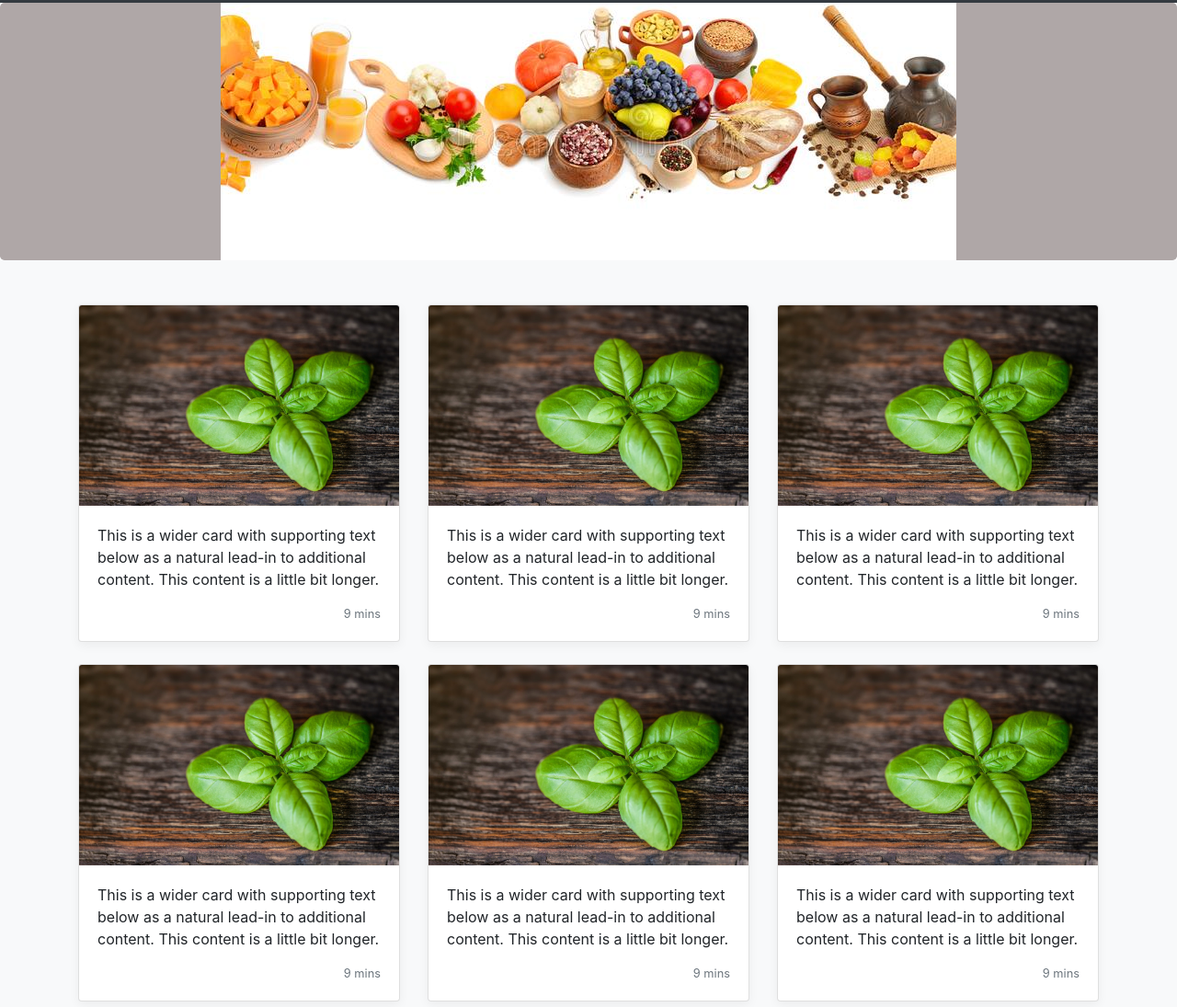
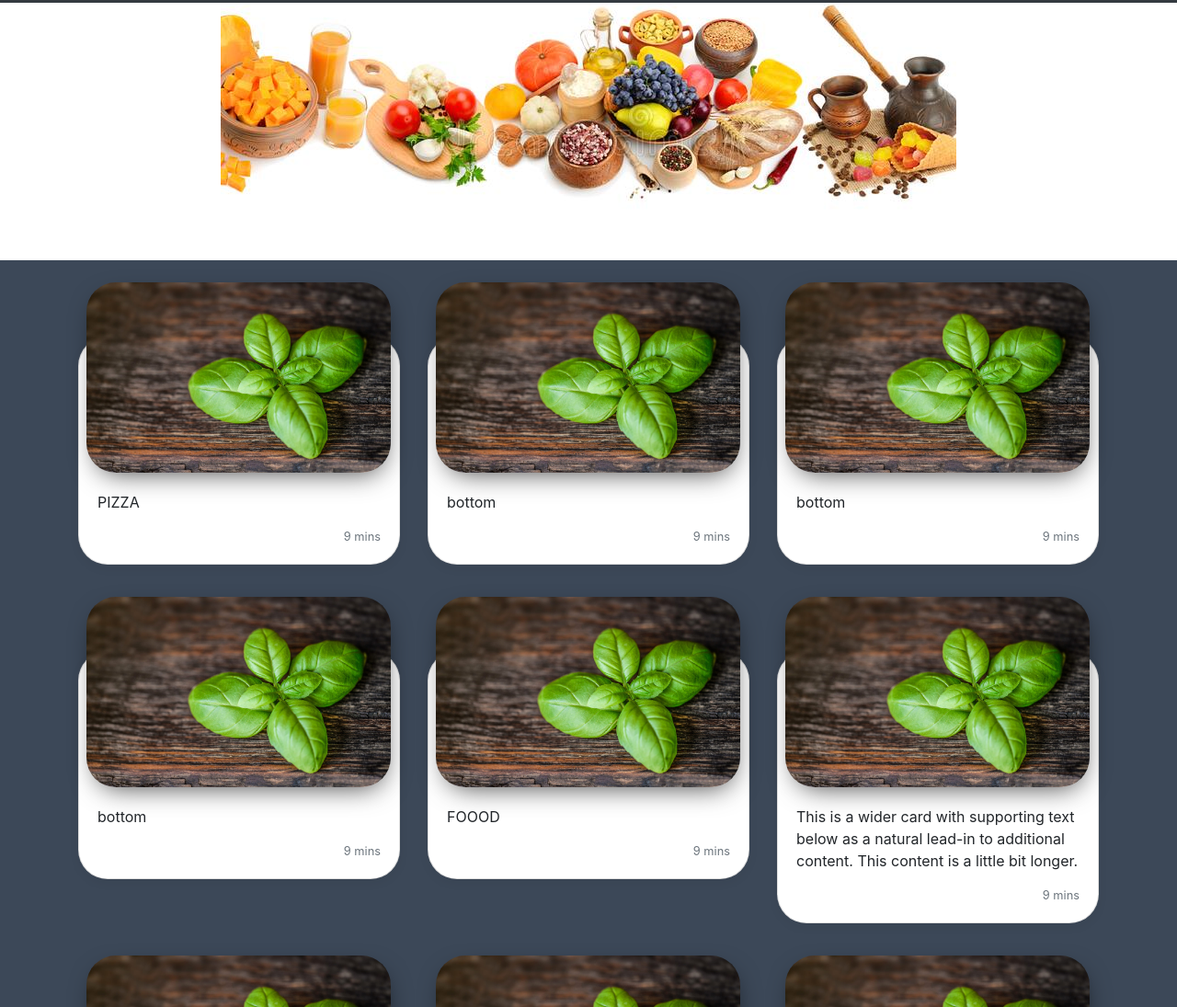
Before and after one commit to JayPatel-SE/TheSeasonedBasil, a plain HTML site: page recipe-home-page.html in a window 1280 px wide. Shown: the part 44-1139 px from the top of the page at 92% size. Drawn offline with nearby package versions, Linux system fonts and the light colour scheme; a script that the page names is missing.

Commit message:
Card changes

```diff
--- a/css/recipe-home-page-style.css
+++ b/css/recipe-home-page-style.css
@@ -6,9 +6,10 @@
     /*padding-top: var(--jumbotron-padding-y);
   padding-bottom: var(--jumbotron-padding-y);*/
     margin-bottom: 0;
-  background-color: #AFA7A7;
+    background-color: #fff;
     max-height: 25rem;
 }
+
 @media (min-width: 768px) {
     .jumbotron {
         padding-top: calc(var(--jumbotron-padding-y) * 2);
@@ -27,8 +28,18 @@
 .jumbotron .container {
     /*max-width: 40rem;*/
 }
-.cover{
+
+.album {
+    background-color: #3C4858;
+}
+
+.cover {
     max-height: 25rem;
+}
+
+.card {
+    border-radius: 2em;
+    box-shadow: 2px 2px 2px 2px black;
 }
 
 footer {
@@ -43,16 +54,22 @@ footer p {
     margin-bottom: .25rem;
 }
 
-.box-shadow { box-shadow: 0 .25rem .75rem rgba(0, 0, 0, .05); }
+.box-shadow {
+    box-shadow: 0 .25rem .75rem rgba(0, 0, 0, .05);
+}
+
 
 /*NAV*/
-.logo{
+
+.logo {
     margin-left: 0.7em;
 }
+
 .navbar {
     padding: 10px;
 }
-.nav-sub{
+
+.nav-sub {
     display: flex;
     list-style: none;
     font-size: 1.3em;
@@ -60,31 +77,49 @@ footer p {
     color: white;
 }
 
-.sticky{
+.sticky {
     position: fixed;
     top: 0%;
 }
 
-@media only screen and (max-width:600px){
-    .nav-sub{
-        font-size:0.8em;
-        padding:0;
+@media only screen and (max-width:600px) {
+    .nav-sub {
+        font-size: 0.8em;
+        padding: 0;
         border: 0px;
     }
 }
 
-.push{
+.push {
     margin-left: auto;
 }
 
-li{
+li {
     padding: 0px 20px 0px 20px;
     color: white;
     font-size: 1.1rem;
 }
 
-a{
+a {
     color: white;
     text-decoration: none;
     font-family: 'Open Sans', sans-serif;
 }
+
+.card-thing{
+    padding-top: 35px;
+    padding-bottom: 35px;
+}
+
+.bottom{
+    padding-bottom: 0px;
+}
+
+.card-img-top{
+    margin-top: -60px;
+    border-radius: 2em;
+    width: 95%;
+    box-shadow: 2px 10px 29px -10px rgba(0,0,0,0.75);
+    /*margin-right: 10px;*/
+    margin-left: 8.3px;
+}
--- a/recipe-home-page.html
+++ b/recipe-home-page.html
@@ -1,5 +1,6 @@
 <!doctype html>
 <html lang="en">
+
 <head>
     <meta charset="utf-8">
     <meta name="viewport" content="width=device-width, initial-scale=1, shrink-to-fit=no">
@@ -76,15 +77,15 @@
         </div> -->
         </section>
 
-      <div class="album py-5 bg-light">
+        <div class="album py-5">
             <div class="container">
 
                 <div class="row">
-            <div class="col-md-4">
+                    <div class="col-md-4 card-thing">
                         <div class="card mb-4 box-shadow">
                             <img class="card-img-top" src="./img/basil.jpg" alt="Card image cap">
                             <div class="card-body">
-                  <p class="card-text">This is a wider card with supporting text below as a natural lead-in to additional content. This content is a little bit longer.</p>
+                                <p class="card-text">PIZZA</p>
                                 <div class="d-flex justify-content-between align-items-center">
                                     <div class="btn-group">
                                         <!-- <button type="button" class="btn btn-sm btn-outline-secondary">View</button>
@@ -95,11 +96,11 @@
                             </div>
                         </div>
                     </div>
-            <div class="col-md-4">
+                    <div class="col-md-4 card-thing">
                         <div class="card mb-4 box-shadow">
                             <img class="card-img-top" src="./img/basil.jpg" alt="Card image cap">
                             <div class="card-body">
-                  <p class="card-text">This is a wider card with supporting text below as a natural lead-in to additional content. This content is a little bit longer.</p>
+                                <p class="card-text">bottom</p>
                                 <div class="d-flex justify-content-between align-items-center">
                                     <div class="btn-group">
                                         <!-- <button type="button" class="btn btn-sm btn-outline-secondary">View</button>
@@ -110,7 +111,53 @@
                             </div>
                         </div>
                     </div>
-            <div class="col-md-4">
+                    <div class="col-md-4 card-thing">
+                        <div class="card mb-4 box-shadow">
+                            <img class="card-img-top" src="./img/basil.jpg" alt="Card image cap">
+                            <div class="card-body">
+                                <p class="card-text">bottom</p>
+                                <div class="d-flex justify-content-between align-items-center">
+                                    <div class="btn-group">
+                                        <!-- <button type="button" class="btn btn-sm btn-outline-secondary">View</button>
+                      <button type="button" class="btn btn-sm btn-outline-secondary">Edit</button> -->
+                                    </div>
+                                    <small class="text-muted">9 mins</small>
+                                </div>
+                            </div>
+                        </div>
+                    </div>
+
+                    <div class="col-md-4 card-thing">
+                        <div class="card mb-4 box-shadow">
+                            <img class="card-img-top" src="./img/basil.jpg" alt="Card image cap">
+                            <div class="card-body">
+                                <p class="card-text">bottom</p>
+                                <div class="d-flex justify-content-between align-items-center">
+                                    <div class="btn-group">
+                                        <!-- <button type="button" class="btn btn-sm btn-outline-secondary">View</button>
+                      <button type="button" class="btn btn-sm btn-outline-secondary">Edit</button> -->
+                                    </div>
+                                    <small class="text-muted">9 mins</small>
+                                </div>
+                            </div>
+                        </div>
+                    </div>
+                    <div class="col-md-4 card-thing">
+                        <div class="card mb-4 box-shadow">
+                            <img class="card-img-top" src="./img/basil.jpg" alt="Card image cap">
+                            <div class="card-body">
+                                <p class="card-text">FOOOD</p>
+                                <div class="d-flex justify-content-between align-items-center">
+                                    <div class="btn-group">
+                                        <!-- <button type="button" class="btn btn-sm btn-outline-secondary">View</button>
+                      <button type="button" class="btn btn-sm btn-outline-secondary">Edit</button> -->
+                                    </div>
+                                    <small class="text-muted">9 mins</small>
+                                </div>
+                            </div>
+                        </div>
+                    </div>
+                    <div class="col-md-4 card-thing">
                         <div class="card mb-4 box-shadow">
                             <img class="card-img-top" src="./img/basil.jpg" alt="Card image cap">
                             <div class="card-body">
@@ -126,7 +173,7 @@
                         </div>
                     </div>
 
-            <div class="col-md-4">
+                    <div class="col-md-4 card-thing bottom">
                         <div class="card mb-4 box-shadow">
                             <img class="card-img-top" src="./img/basil.jpg" alt="Card image cap">
                             <div class="card-body">
@@ -141,7 +188,7 @@
                             </div>
                         </div>
                     </div>
-            <div class="col-md-4">
+                    <div class="col-md-4 card-thing bottom">
                         <div class="card mb-4 box-shadow">
                             <img class="card-img-top" src="./img/basil.jpg" alt="Card image cap">
                             <div class="card-body">
@@ -156,53 +203,7 @@
                             </div>
                         </div>
                     </div>
-            <div class="col-md-4">
-              <div class="card mb-4 box-shadow">
-                <img class="card-img-top" src="./img/basil.jpg" alt="Card image cap">
-                <div class="card-body">
-                  <p class="card-text">This is a wider card with supporting text below as a natural lead-in to additional content. This content is a little bit longer.</p>
-                  <div class="d-flex justify-content-between align-items-center">
-                    <div class="btn-group">
-                      <!-- <button type="button" class="btn btn-sm btn-outline-secondary">View</button>
-                      <button type="button" class="btn btn-sm btn-outline-secondary">Edit</button> -->
-                    </div>
-                    <small class="text-muted">9 mins</small>
-                  </div>
-                </div>
-              </div>
-            </div>
-
-            <div class="col-md-4">
-              <div class="card mb-4 box-shadow">
-                <img class="card-img-top" src="./img/basil.jpg" alt="Card image cap">
-                <div class="card-body">
-                  <p class="card-text">This is a wider card with supporting text below as a natural lead-in to additional content. This content is a little bit longer.</p>
-                  <div class="d-flex justify-content-between align-items-center">
-                    <div class="btn-group">
-                      <!-- <!-- <button type="button" class="btn btn-sm btn-outline-secondary">View</button>
-                      <button type="button" class="btn btn-sm btn-outline-secondary">Edit</button> --> -->
-                    </div>
-                    <small class="text-muted">9 mins</small>
-                  </div>
-                </div>
-              </div>
-            </div>
-            <div class="col-md-4">
-              <div class="card mb-4 box-shadow">
-                <img class="card-img-top" src="./img/basil.jpg" alt="Card image cap">
-                <div class="card-body">
-                  <p class="card-text">This is a wider card with supporting text below as a natural lead-in to additional content. This content is a little bit longer.</p>
-                  <div class="d-flex justify-content-between align-items-center">
-                    <div class="btn-group">
-                      <!-- <button type="button" class="btn btn-sm btn-outline-secondary">View</button>
-                      <button type="button" class="btn btn-sm btn-outline-secondary">Edit</button> -->
-                    </div>
-                    <small class="text-muted">9 mins</small>
-                  </div>
-                </div>
-              </div>
-            </div>
-            <div class="col-md-4">
+                    <div class="col-md-4 card-thing bottom">
                         <div class="card mb-4 box-shadow">
                             <img class="card-img-top" src="./img/basil.jpg" alt="Card image cap">
                             <div class="card-body">
@@ -237,7 +238,9 @@
     ================================================== -->
     <!-- Placed at the end of the document so the pages load faster -->
     <script src="https://code.jquery.com/jquery-3.2.1.slim.min.js" integrity="sha384-KJ3o2DKtIkvYIK3UENzmM7KCkRr/rE9/Qpg6aAZGJwFDMVNA/GpGFF93hXpG5KkN" crossorigin="anonymous"></script>
-    <script>window.jQuery || document.write('<script src="../../../../assets/js/vendor/jquery-slim.min.js"><\/script>')</script>
+    <script>
+        window.jQuery || document.write('<script src="../../../../assets/js/vendor/jquery-slim.min.js"><\/script>')
+    </script>
     <script src="../../../../assets/js/vendor/popper.min.js"></script>
     <script src="../../../../dist/js/bootstrap.min.js"></script>
     <script src="../../../../assets/js/vendor/holder.min.js"></script>
@@ -245,4 +248,5 @@
     <script src="https://cdn.jsdelivr.net/npm/popper.js@1.16.0/dist/umd/popper.min.js" integrity="sha384-Q6E9RHvbIyZFJoft+2mJbHaEWldlvI9IOYy5n3zV9zzTtmI3UksdQRVvoxMfooAo" crossorigin="anonymous"></script>
     <script src="https://stackpath.bootstrapcdn.com/bootstrap/4.5.0/js/bootstrap.min.js" integrity="sha384-OgVRvuATP1z7JjHLkuOU7Xw704+h835Lr+6QL9UvYjZE3Ipu6Tp75j7Bh/kR0JKI" crossorigin="anonymous"></script>
 </body>
+
 </html>
```
Lines whose indentation alone changed are shown as unchanged.
